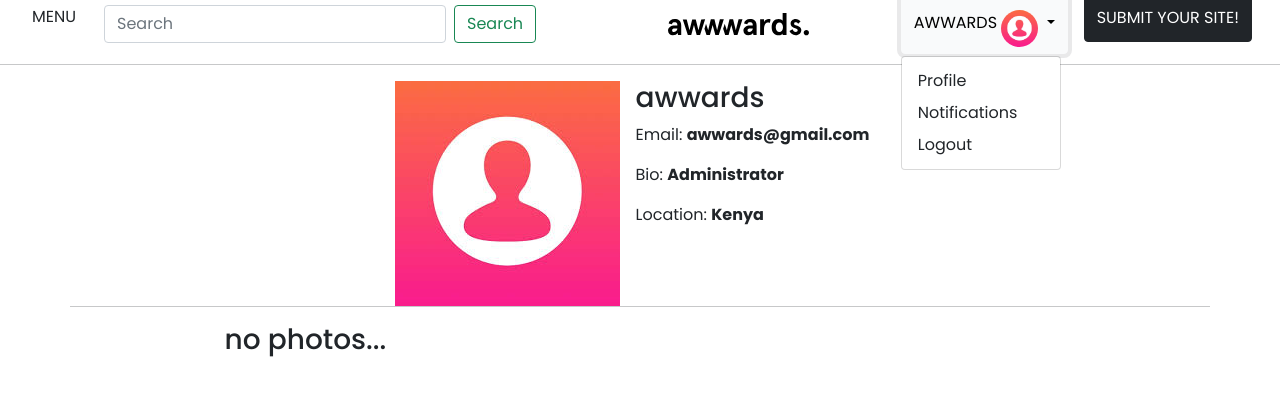
After one commit to Olliemint/Awwards, a Django app: page /profile/ in a window 1280 px wide, after a click on "AWWARDS". The commit adds this page. Shown: the top 396 px of the page. Run offline with Django 4.2, Linux system fonts and the light colour scheme; a user stored in the database is signed in; data comes from the database, SQL or seed files in the repository; both versions use the stored data as it was after the commit; some libraries are stand-ins or nearby versions; some web fonts are replaced.

Commit message:
feat: updated user profile

```diff
--- a/awwards/apps.py
+++ b/awwards/apps.py
@@ -4,3 +4,7 @@
 class AwwardsConfig(AppConfig):
     default_auto_field = 'django.db.models.BigAutoField'
     name = 'awwards'
+
+    def ready(self):
+
+        import awwards.signals
--- a/awwards/forms.py
+++ b/awwards/forms.py
@@ -1,6 +1,6 @@
 from django.contrib.auth.forms import UserCreationForm
 from django.contrib.auth.models import User
-from .models import Review,RATE_CHOICES
+from .models import Review,RATE_CHOICES,Profile
 
 from django import forms
 
@@ -23,3 +23,16 @@
     class Meta:
         model = Review
         fields = ['review', 'design','usability','content']
+
+class UpdateUserForm(forms.ModelForm):
+    email = forms.EmailField()
+
+
+    class Meta:
+        model = User
+        fields =['username', 'email']
+
+class UpdateprofileForm(forms.ModelForm):
+    class Meta:
+        model = Profile
+        fields =['bio', 'country', 'image']
--- a/awwards/models.py
+++ b/awwards/models.py
@@ -7,7 +7,7 @@
 
 class Profile(models.Model):
     user=models.OneToOneField(User, on_delete=models.CASCADE)
-    bio=models.CharField(max_length=200, blank=True, null=True)
+    bio=models.TextField(max_length=200, blank=True, null=True)
     country=models.CharField(max_length=200, blank=True, null=True)
     image=models.ImageField(default='user7.jpg',upload_to='projectpics')
     def __str__(self):
--- a/awwards/templates/awwards/base.html
+++ b/awwards/templates/awwards/base.html
@@ -56,7 +56,7 @@
                       <img class="profimag" src="{{user.profile.image.url}}" alt="" srcset="">
                     </button>
                     <ul class="dropdown-menu" aria-labelledby="dropdownMenuButton1">
-                      <li><a class="dropdown-item" href="#">Profile</a></li>
+                      <li><a class="dropdown-item" href="{% url 'profile' %}">Profile</a></li>
                       <li><a class="dropdown-item" href="#">Notifications</a></li>
                       <li><a class="dropdown-item" href="{% url 'logout' %}">Logout <span class="iconify" data-icon="fe:logout" data-width="20" data-height="20"></span></a></li>
                     </ul>
--- /dev/null
+++ b/awwards/templates/awwards/profile.html
@@ -0,0 +1,57 @@
+{% extends 'awwards/base.html' %}
+
+{% block content %}
+
+<div class="container">
+
+    <div class="d-flex justify-content-center">
+
+        <div class="profilei d-flex">
+            <div>
+            <img src="{{user.profile.image.url}}" alt="" srcset="">
+
+
+            </div>
+            <div class="data px-3">
+                <h3>{{user.username}}</h3>
+                <p>Email: <strong>{{user.email}}</strong></p>
+                <p>Bio: <strong>{{user.profile.bio}}</strong></p>
+                <p>Location: <strong>{{user.profile.country}}</strong></p>
+            </div>
+        </div>
+
+    </div>
+
+</div>
+
+
+<div>
+    <div class="container ">
+       <div class="row d-flex justify-content-center">
+           <hr>
+
+           <div class="col-md-9">
+                <div class="row">
+                    {% for data in data %}
+                    <div class="col-md-4">
+                        <div class="card m-1" id="card">
+                            <img src="{{  data.project_image.url }}" class="card-img-top" alt="..." style="width: 100%;">
+                            <div class="card-body">
+                                <small>Category: {{data.name}}</small>
+                            </div>
+                          </div>
+                    </div>
+                    {% empty %}
+                    <h3>no photos...</h3>
+                    {% endfor %}
+
+
+                </div>
+           </div>
+       </div>
+    </div>
+
+</div>
+
+
+{% endblock %}
--- a/awwards/urls.py
+++ b/awwards/urls.py
@@ -9,6 +9,8 @@
     path('logout/',views.Logout,name='logout'),
     path('review/<str:id>/',views.ReviewView, name='review'),
     path('submit/',views.Submit_site,name='submit'),
+    path('profile/',views.Profile,name='profile'),
+
 
 
 ]
--- a/awwards/views.py
+++ b/awwards/views.py
@@ -4,7 +4,7 @@
 
 
 
-from .forms import RegisterUserForm,ReviewForm
+from .forms import RegisterUserForm,ReviewForm,UpdateprofileForm,UpdateUserForm
 from django.contrib import messages
 
 
@@ -161,3 +161,28 @@
 
 
     return render(request, 'awwards/submit_site.html')
+
+
+@login_required(login_url='login')
+def Profile(request):
+    if request.method == 'POST':
+        updateuser= UpdateUserForm(request.POST, instance=request.user)
+        updateprofile = UpdateprofileForm(request.POST, instance=request.user.profile)
+
+        if updateuser.is_valid() and updateprofile.is_valid():
+            updateuser.save()
+            updateprofile.save()
+
+    else:
+        updateuser= UpdateUserForm(request.POST, instance=request.user)
+        updateprofile = UpdateprofileForm(request.POST, instance=request.user.profile)
+
+    data = Projectdata.objects.filter(author=request.user)
+    context = {
+        'updateuser': updateuser,
+       'updateprofile': updateprofile,
+       'data': data,
+
+    }
+
+    return render(request, 'awwards/profile.html',context)
```
Also changed, not shown: awwards/signals.py (+13 -0 lines), awwards/migrations/0009_alter_profile_bio.py (added), db.sqlite3, media/projectpics/profile.jpeg (added).
